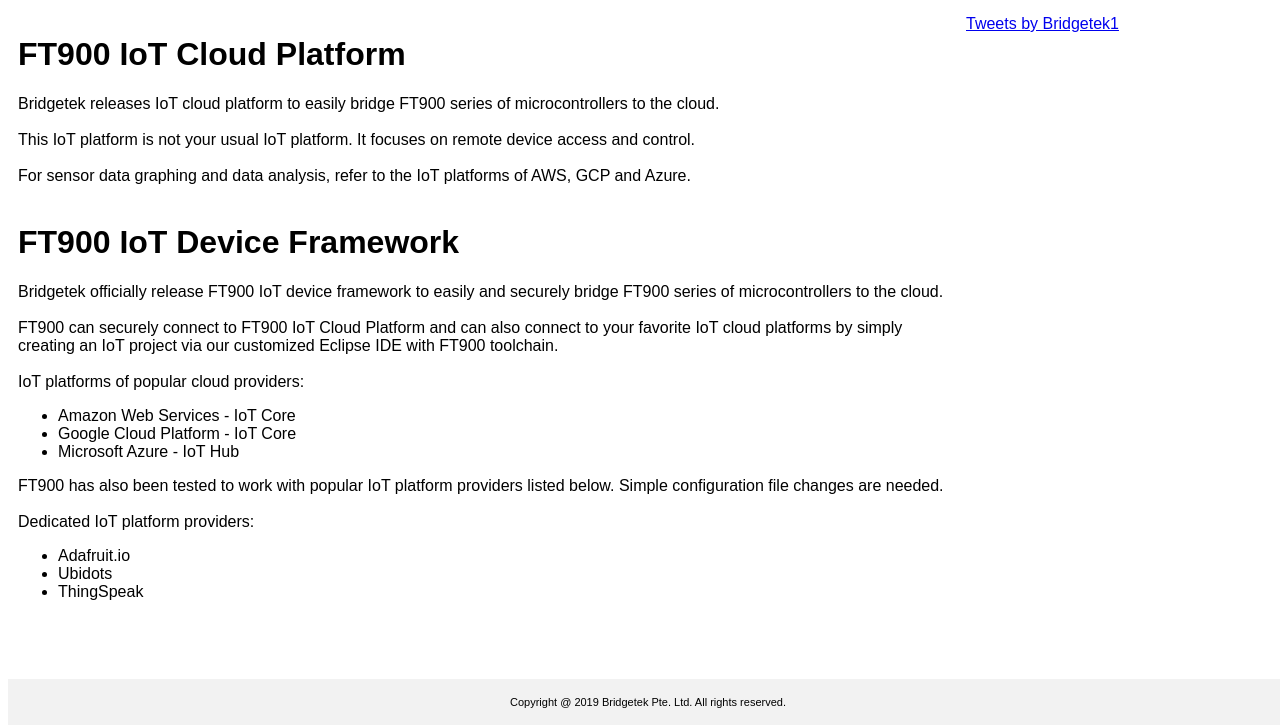
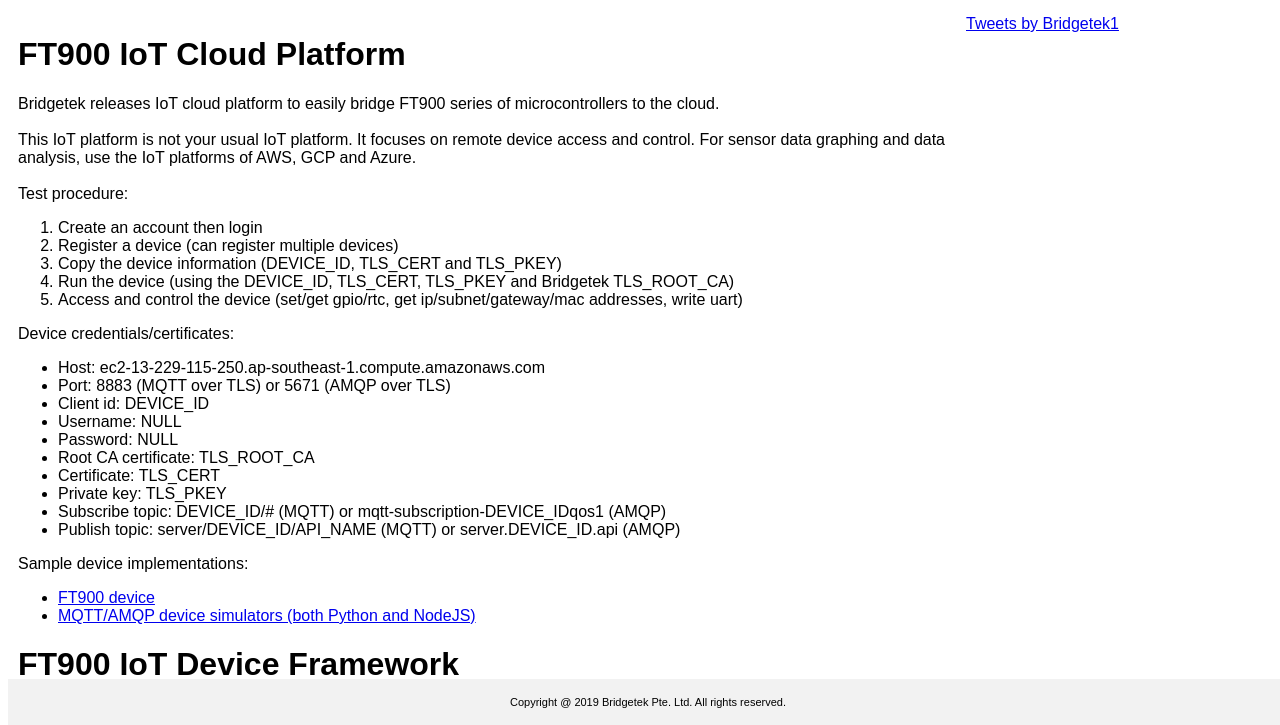
Before and after one commit to suxuekun/libpyiotcloud, a plain HTML site: page static/index.html in a window 1280 px wide. Shown: the part 75-800 px from the top of the page. Drawn offline with Linux system fonts and the light colour scheme.

Commit message:
Update index.html

```diff
--- a/static/index.html
+++ b/static/index.html
@@ -50,15 +50,45 @@
 					<h1>FT900 IoT Cloud Platform</h1>
 					<a>Bridgetek releases IoT cloud platform to easily bridge FT900 series of microcontrollers to the cloud.</a><br/><br/>
 
-					<a>This IoT platform is not your usual IoT platform. It focuses on remote device access and control.</a><br/><br/>
-					<a>For sensor data graphing and data analysis, refer to the IoT platforms of AWS, GCP and Azure.</a><br/><br/>
+					<a>This IoT platform is not your usual IoT platform. It focuses on remote device access and control.</a>
+					<a>For sensor data graphing and data analysis, use the IoT platforms of AWS, GCP and Azure.</a><br/><br/>
+
+					<a>Test procedure:</a>
+					<ol>
+						<li>Create an account then login</li>
+						<li>Register a device (can register multiple devices)</li>
+						<li>Copy the device information (DEVICE_ID, TLS_CERT and TLS_PKEY)</li>
+						<li>Run the device (using the DEVICE_ID, TLS_CERT, TLS_PKEY and Bridgetek TLS_ROOT_CA)</li>
+						<li>Access and control the device (set/get gpio/rtc, get ip/subnet/gateway/mac addresses, write uart)</li>
+					</ol>
+
+					<a>Device credentials/certificates:</a>
+					<ul>
+						<li>Host: ec2-13-229-115-250.ap-southeast-1.compute.amazonaws.com</li>
+						<li>Port: 8883 (MQTT over TLS) or 5671 (AMQP over TLS)</li>
+						<li>Client id: DEVICE_ID</li>
+						<li>Username: NULL</li>
+						<li>Password: NULL</li>
+						<li>Root CA certificate: TLS_ROOT_CA</li>
+						<li>Certificate: TLS_CERT</li>
+						<li>Private key: TLS_PKEY</li>
+						<li>Subscribe topic: DEVICE_ID/# (MQTT) or mqtt-subscription-DEVICE_IDqos1 (AMQP)</li>
+						<li>Publish topic: server/DEVICE_ID/API_NAME (MQTT) or server.DEVICE_ID.api (AMQP)</li>
+					</ul>
+
+					<a>Sample device implementations:</a>
+					<ul>
+						<li><a href="https://github.com/richmondu/FT900/tree/master/IoT/ft90x_iot_brtcloud">FT900 device</a></li>
+						<li><a href="https://github.com/richmondu/libpyiotcloud/tree/master/device_simulator">MQTT/AMQP device simulators (both Python and NodeJS)</a></li>
+					</ul>
+
 				</p>
 
 				<p>
 					<h1>FT900 IoT Device Framework</h1>
 					<a>Bridgetek officially release FT900 IoT device framework to easily and securely bridge FT900 series of microcontrollers to the cloud.</a><br/><br/>
 
-					<a>FT900 can securely connect to FT900 IoT Cloud Platform and can also connect to your favorite IoT cloud platforms by simply creating an IoT project via our customized Eclipse IDE with FT900 toolchain.</a><br/><br/>
+					<a>FT900 can securely connect to FT900 IoT Cloud Platform and can also connect to AWS/GCP/Azure IoT cloud platforms by simply creating an IoT project via our customized Eclipse IDE with FT900 toolchain.</a><br/><br/>
 
 					<a>IoT platforms of popular cloud providers:</a>
 					<ul>
```
